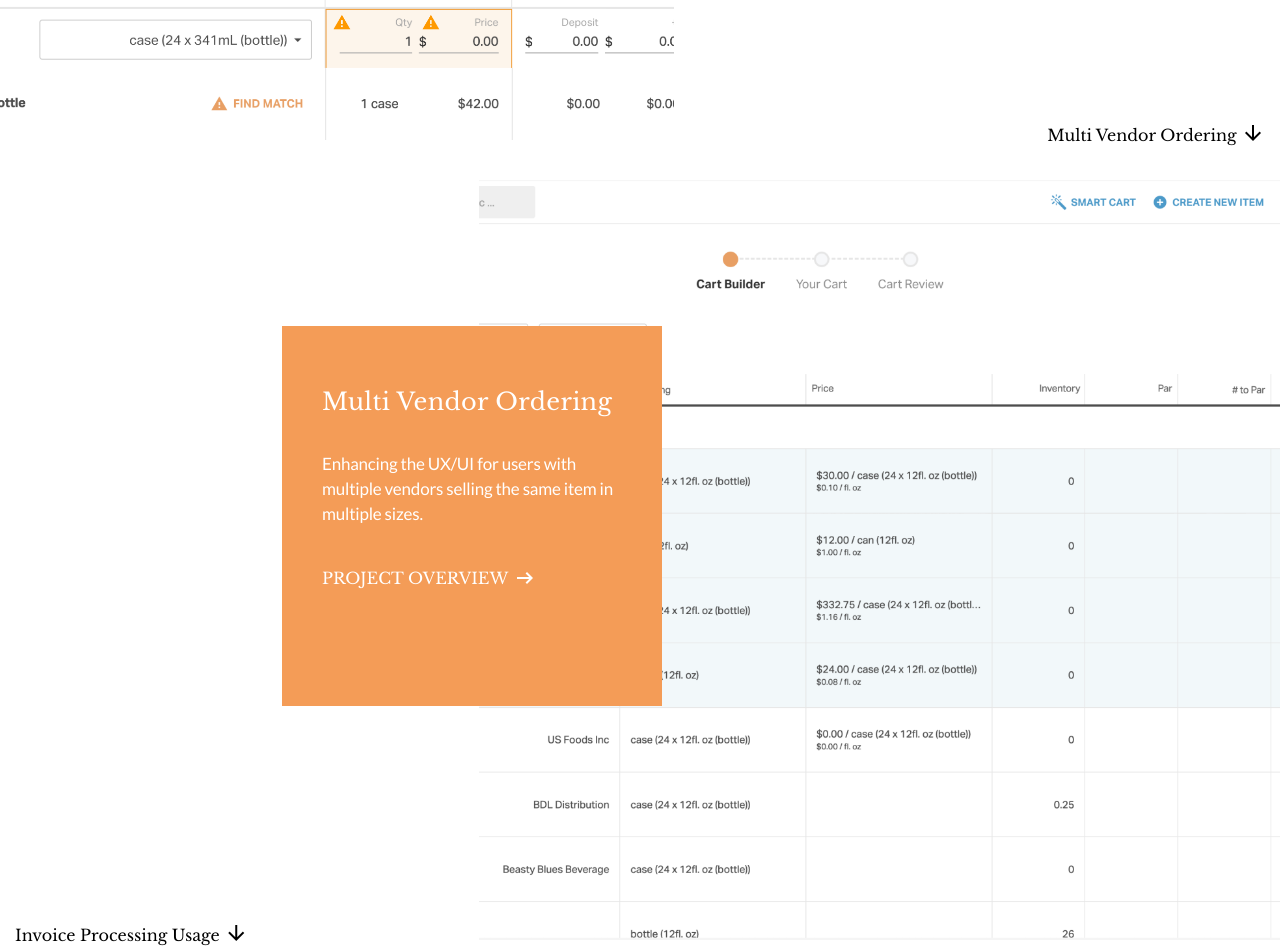
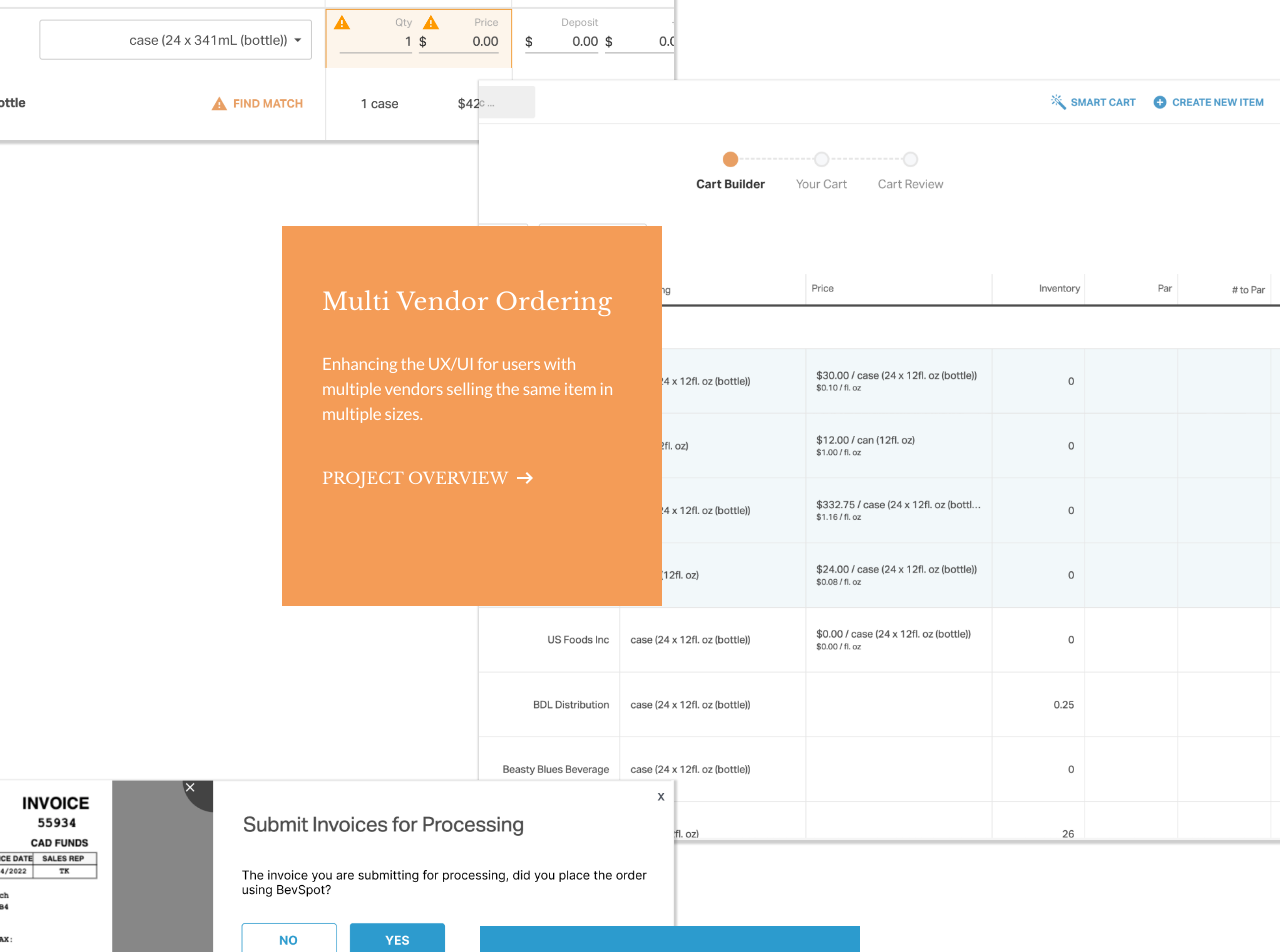
Before and after one commit to kgaraffa/Portfolio, a plain HTML site: page index.html in a window 1280 px wide. Shown: the part 2340-3292 px from the top of the page. Drawn offline with nearby package versions, Linux system fonts and the light colour scheme.

Commit message:
ux on mobile

```diff
--- a/css/custom.css
+++ b/css/custom.css
@@ -399,6 +399,7 @@ body:has(.overlay:target) {
    height: calc(100vh - 40px);
    margin-bottom: 0px;
    background-image: url('../img/bs_15.png');
+   box-shadow: 1px 2px 2px 2px rgba(12, 12, 12, 0.2);
    background-position: top left;
    background-size: cover, auto;
    background-attachment: scroll, scroll;
@@ -415,6 +416,7 @@ body:has(.overlay:target) {
    height: calc(100vh - 40px);
    margin-bottom: 0px;
    background-image: url('../img/bs_6.png');
+   box-shadow: 1px 2px 2px 2px rgba(12, 12, 12, 0.2);
    background-position: top right;
    background-size: cover, auto;
    background-repeat: no-repeat, repeat;
@@ -428,9 +430,18 @@ body:has(.overlay:target) {
    height: calc(100vh - 40px);
    margin-bottom: 0px;
    background-image: url('../img/bs_7.png');
+   box-shadow: 1px 2px 2px 2px rgba(12, 12, 12, 0.2);
    background-position: top right;
    background-size: cover, auto;
    background-attachment: scroll, scroll;
+}
+
+#multi-vendor-work {
+   top: -100px;
+}
+
+#invoice-processing-work {
+   top: -200px;
 }
 
 .w-container {
@@ -524,8 +535,12 @@ body:has(.overlay:target) {
    .container-1,
    .container-3 {
       left: 0;
+      box-shadow: none;
       background-image: none;
    }
+   #multi-vendor-work, #invoice-processing-work {
+      top: 0;
+  }
 }
 
 .project-link-block {
@@ -595,7 +610,8 @@ body:has(.overlay:target) {
 
 .footer {
    padding-top: 0;
-   padding-bottom: 50px;
+   top: -100px;
+   position: relative;
 }
 
 @media screen and (max-width: 767px) {
@@ -675,22 +691,3 @@ body:has(.overlay:target) {
       text-align: left;
    }
 }
-
-.view-more-button-right {
-   position: absolute;
-   bottom: 15px;
-   font-family: 'Libre Baskerville', serif;
-   right: 15px;
-}
-
-.view-more-button-left {
-   position: absolute;
-   font-family: 'Libre Baskerville', serif;
-   bottom: 15px;
-   left: 15px;
-}
-
-.view-more-button-left span,
-.view-more-button-right span {
-   vertical-align: bottom;
-}
--- a/index.html
+++ b/index.html
@@ -148,11 +148,9 @@
           the design and accuracy of line item matching.</p>
       </div>
     </div>
-    <a class="view-more-button-right hide" href="#multi vendor-work">Multi Vendor Ordering <span
-        class="material-symbols-outlined">arrow_downward</span></a>
   </section>
 
-  <section id="multi vendor-work" class="project-section-1 wf-section">
+  <section id="multi-vendor-work" class="project-section-1 wf-section">
     <div class="container-2 x-container">
       <div class="project-box-2 w-clearfix">
         <h1 class="heading">Multi Vendor Ordering</h1>
@@ -166,7 +164,7 @@
       </div>
     </div>
     <div id="multi vendor" class="overlay">
-      <a class="cancel" href="#multi vendor-work"></a>
+      <a class="cancel" href="#multi-vendor-work"></a>
       <div class="modal content-container">
         <a class="back-button" onclick="window.history.go(-1); return false;"><span class="material-symbols-outlined">close</span></a>
         <h1 class="project-title">Multi Vendor Ordering</h1>
@@ -236,8 +234,6 @@
           application.</p>
       </div>
     </div>
-    <a class="view-more-button-left hide" href="#invoice-processing-work">Invoice Processing Usage <span
-        class="material-symbols-outlined">arrow_downward</span></a>
   </section>
 
   <section id="invoice-processing-work" class="project-section-1 wf-section">
```
